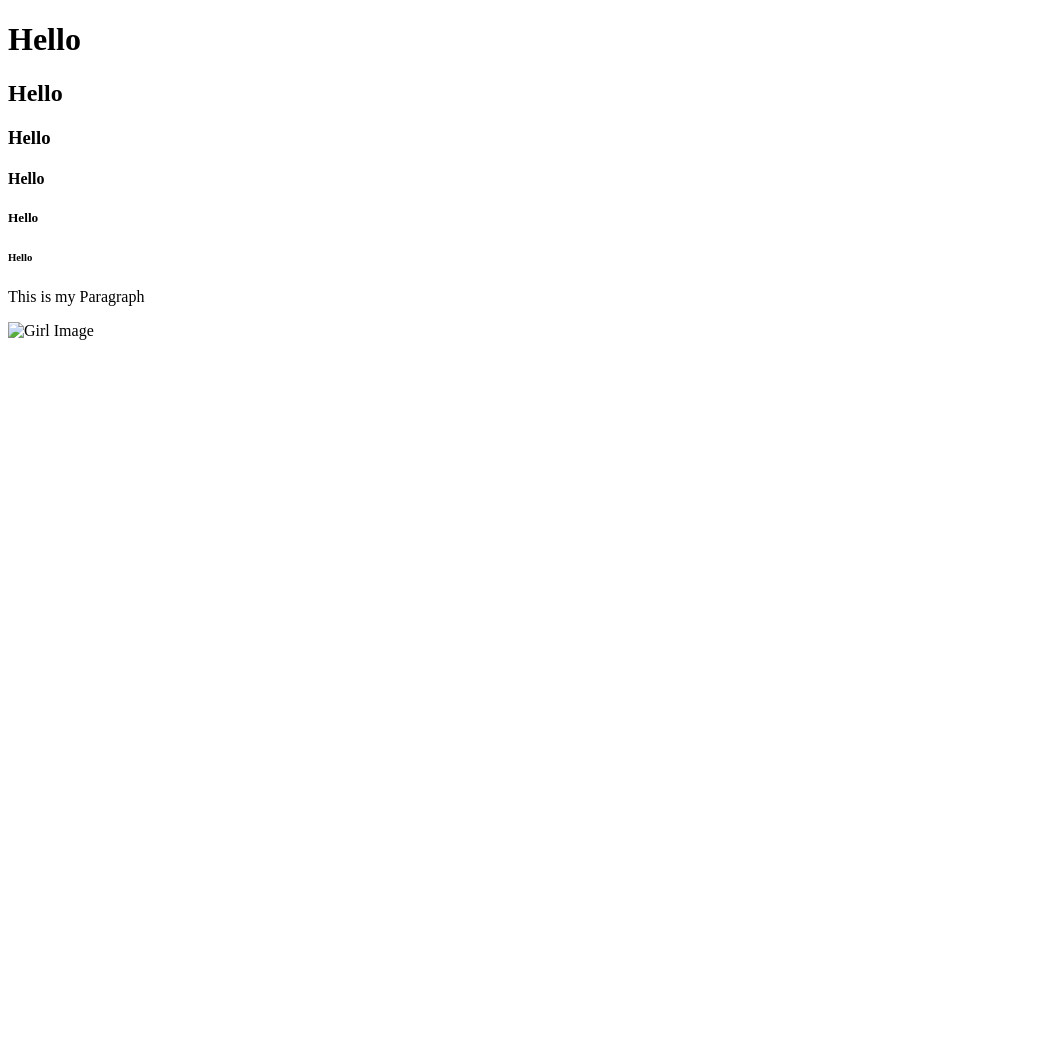
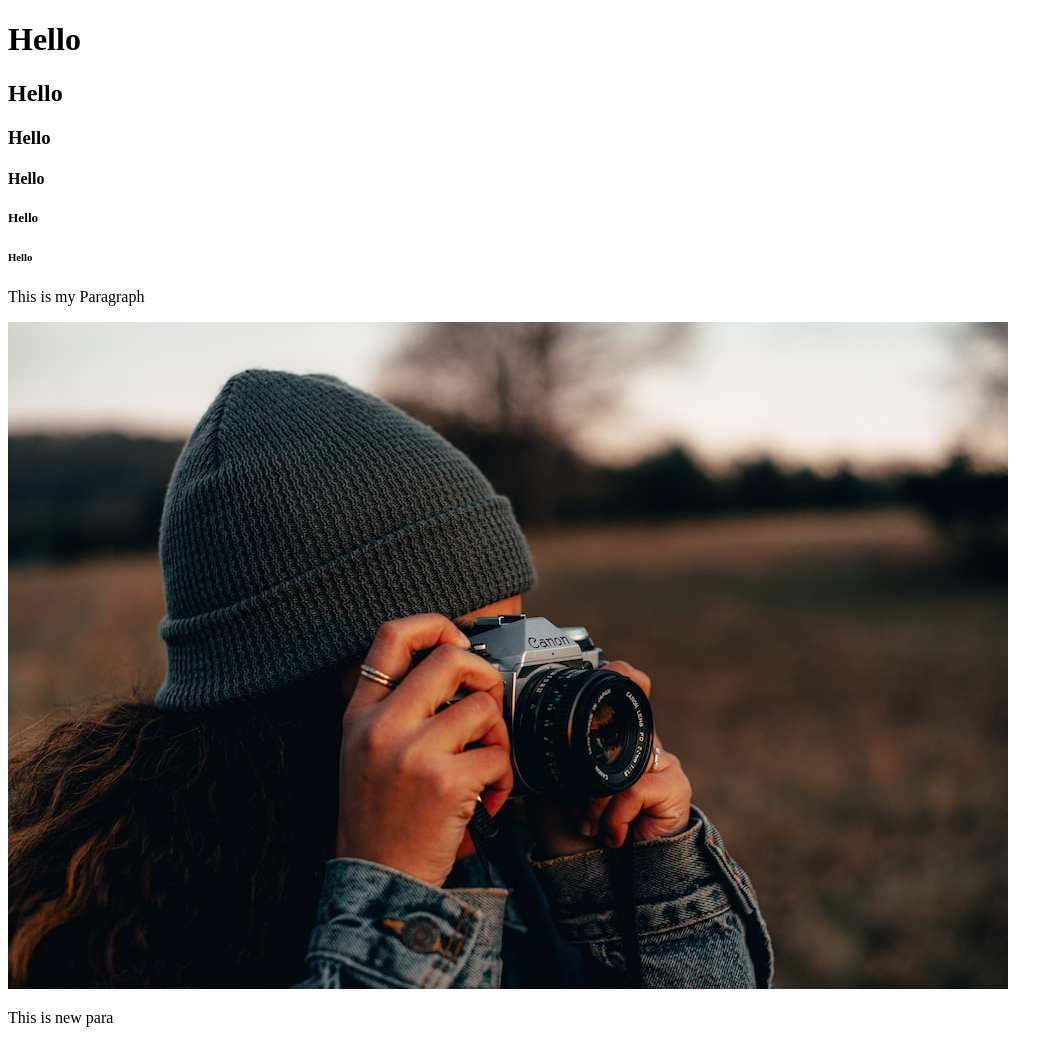
Before and after one commit to techprivacy/fullstackclass0905, a plain HTML site: page index.html in a window 1280 px wide. Shown: the whole page, without its empty margins (0-1063 px from the left). Before the commit the page ends 800 px from the top, so only its background shows below. Drawn offline with Linux system fonts and the light colour scheme.

Commit message:
new para

```diff
--- a/index.html
+++ b/index.html
@@ -15,7 +15,9 @@
 <h5>Hello</h5>
 <h6>Hello</h6>
 <p>This is my Paragraph</p>
-<img src="photo1.jpg" alt="Girl Image">
+<img src="/images/photo1.jpg" alt="Girl Image">
+<p>This is new para</p>
+
 
   </body>
 </html>
```
